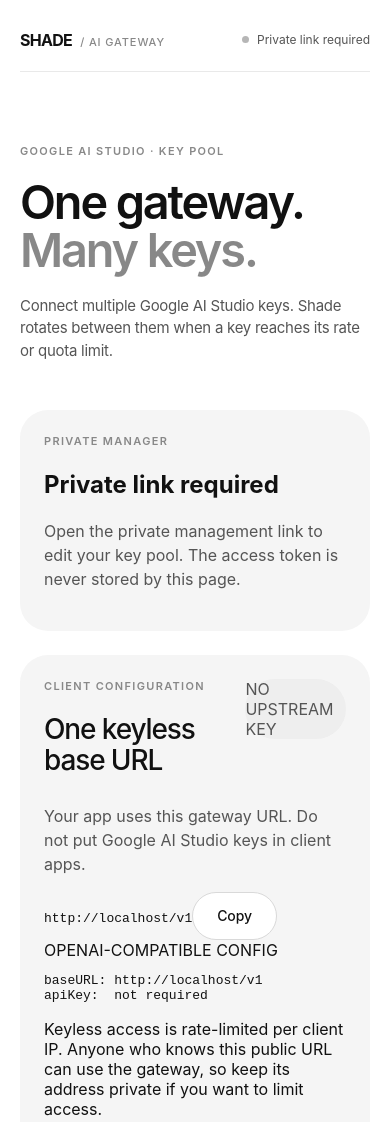
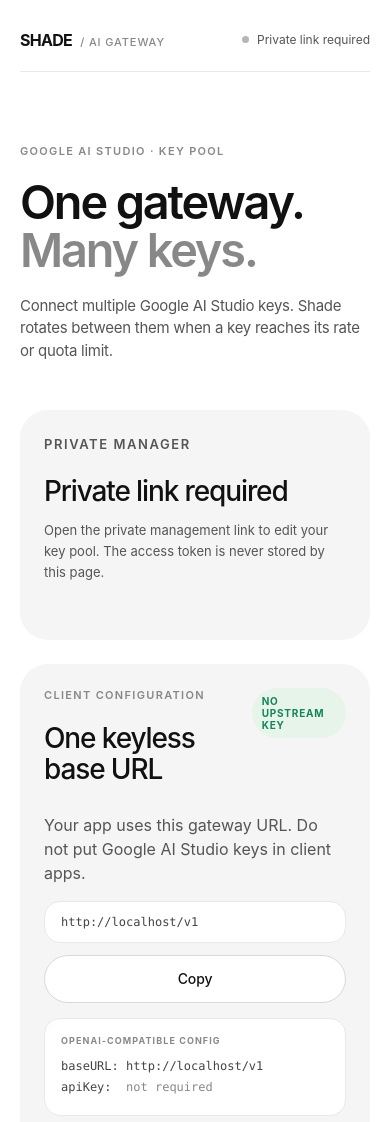
Before and after one commit to shifatmasud/shade-ai-gateway, a website: page dashboard/index.html in a window 390 px wide. Shown: the top 1122 px of the page. Drawn offline with Linux system fonts and the light colour scheme.

Commit message:
Preserve gateway-specific component styling in portfolio system

```diff
--- a/dashboard/styles.css
+++ b/dashboard/styles.css
@@ -1,87 +1,85 @@
 :root {
-  color-scheme: light;
-  font-family: Inter, ui-sans-serif, system-ui, -apple-system, BlinkMacSystemFont, "Segoe UI", sans-serif;
-  color: #111111;
-  background: #ffffff;
-  font-synthesis: none;
-  text-rendering: optimizeLegibility;
-  --surface-1: #ffffff;
-  --surface-2: #f5f5f5;
-  --surface-3: #eeeeee;
-  --content-1: #111111;
-  --content-2: #555555;
-  --content-3: #888888;
-  --accent-surface: #0f0f0f;
-  --success-surface: #e6f4ea;
-  --warning-surface: #fff8e1;
-  --error-surface: #fbeaeb;
-  --focus-surface: #e3f2fd;
-  --active-surface: #f3e5f5;
-  --ink: var(--content-1);
-  --muted: var(--content-2);
-  --soft: var(--surface-2);
-  --line: #e9e9e9;
-  --blue: #315efb;
-  --green: #16845b;
-  --house-ease: cubic-bezier(.19, 1, .22, 1);
+ color-scheme: light; font-family: Inter,ui-sans-serif,system-ui,-apple-system,BlinkMacSystemFont,"Segoe UI",sans-serif;
+ color:#111; background:#fff; font-synthesis:none; text-rendering:optimizeLegibility;
+ --surface-1:#fff; --surface-2:#f5f5f5; --surface-3:#eee;
+ --content-1:#111; --content-2:#555; --content-3:#888;
+ --accent-surface:#0f0f0f; --success-surface:#e6f4ea; --warning-surface:#fff8e1;
+ --error-surface:#fbeaeb; --focus-surface:#e3f2fd; --active-surface:#f3e5f5;
+ --ink:var(--content-1); --muted:var(--content-2); --soft:var(--surface-2);
+ --line:#e9e9e9; --blue:#315efb; --green:#16845b;
+ --house-ease:cubic-bezier(.19,1,.22,1);
 }
-* { box-sizing: border-box; }
-html, body { min-width: 320px; background: var(--surface-1); color: var(--content-1); }
-body { margin: 0; min-height: 100vh; font-synthesis: none; text-rendering: optimizeLegibility; }
-button, input, textarea, select { font: inherit; }
-button { cursor: pointer; }
-.shell { width: min(100% - 80px, 1200px); margin: 0 auto; padding: 32px 0 96px; }
-.topbar { min-height: 48px; display: flex; align-items: center; justify-content: space-between; gap: 20px; padding-bottom: 20px; border-bottom: 1px solid var(--line); }
-.brand { color: var(--content-1); text-decoration: none; font-size: 16px; font-weight: 650; letter-spacing: -.045em; }
-.brand span { color: var(--content-3); font-size: 11px; font-weight: 550; letter-spacing: .08em; margin-left: 5px; }
-.status { display: inline-flex; align-items: center; gap: 8px; color: var(--content-2); font-size: 12px; }
-.status i { width: 7px; height: 7px; display: inline-block; border-radius: 50%; background: #b6b6b6; }
-.status i.good { background: var(--green); }
-.intro { max-width: 880px; padding: 112px 0 80px; }
-.eyebrow { margin: 0 0 20px; color: var(--content-3); font-size: 11px; line-height: 1.4; font-weight: 600; letter-spacing: .12em; }
-.intro h1 { margin: 0; max-width: 900px; font-size: clamp(52px, 7.34vw, 88px); line-height: 1.04; letter-spacing: -.045em; font-weight: 600; }
-.intro h1 span { color: var(--content-3); }
-.lede { max-width: 560px; margin: 28px 0 0; color: var(--content-2); font-size: 16px; line-height: 1.5; letter-spacing: -.018em; }
-.panel { margin: 0 0 24px; padding: 40px; border: 0; border-radius: 40px; background: var(--surface-2); }
-.section-head { display: flex; align-items: flex-end; justify-content: space-between; gap: 20px; margin-bottom: 28px; }
-.section-head h2 { margin: 0; color: var(--content-1); font-size: 32px; line-height: 1.1; font-weight: 550; letter-spacing: -.04em; }
-label { display: block; margin-bottom: 10px; color: var(--content-3); font-size: 11px; font-weight: 600; letter-spacing: .1em; }
-.hint, .empty, .key-meta { color: var(--content-2); line-height: 1.5; }
-.input-row { display: flex; align-items: center; gap: 12px; }
-input, textarea, select { width: 100%; min-width: 0; min-height: 52px; border: 1px solid var(--line); border-radius: 16px; background: var(--surface-1); color: var(--content-1); padding: 0 16px; transition: border-color .25s var(--house-ease), box-shadow .25s var(--house-ease), background .25s var(--house-ease); }
-input::placeholder, textarea::placeholder { color: #a0a0a0; }
-input:focus, textarea:focus, select:focus { outline: none; border-color: var(--blue); box-shadow: 0 0 0 3px var(--focus-surface); }
-button, .button { min-height: 48px; border-radius: 999px; padding: 12px 24px; font: inherit; font-size: 14px; font-weight: 550; letter-spacing: -.01em; transition: color .25s var(--house-ease), background .25s var(--house-ease), border-color .25s var(--house-ease), transform .25s var(--house-ease), box-shadow .25s var(--house-ease); }
-.button.primary, button.button.primary { border: 1px solid var(--accent-surface); background: var(--accent-surface); color: #ffffff; }
-.button.primary:hover, button.button.primary:hover { background: #333333; border-color: #333333; transform: translateY(-1px); }
-.button.secondary, button.button.secondary { border: 1px solid #d9d9d9; background: var(--surface-1); color: var(--content-1); }
-.button.secondary:hover, button.button.secondary:hover { border-color: var(--content-1); background: var(--surface-3); }
-button:focus-visible, .button:focus-visible { outline: 2px solid var(--blue); outline-offset: 3px; }
-.remove { min-height: 36px; padding: 8px 14px; border: 1px solid #e5caca; border-radius: 999px; background: var(--surface-1); color: #9c3434; }
-.remove:hover { background: var(--error-surface); }
-.pill, .count, .key-status { border-radius: 999px; background: var(--surface-3); color: var(--content-2); }
-.key-status.cooldown { background: var(--warning-surface); color: #795300; }
-.message.success { color: var(--green); }
-.message.error { color: #b42318; }
-.divider { height: 1px; margin: 32px 0; background: var(--line); }
-@media (max-width: 1199.98px) {
-  .shell { width: min(100% - 80px, 100%); }
-  .intro { padding: 96px 0 72px; }
-  .panel { padding: 36px; }
+*{box-sizing:border-box}
+html,body{min-width:320px;background:var(--surface-1);color:var(--content-1)}
+body{margin:0;min-height:100vh;font-synthesis:none;text-rendering:optimizeLegibility}
+button,input,textarea,select{font:inherit}
+button{cursor:pointer}
+.shell{width:min(100% - 80px,1200px);margin:0 auto;padding:32px 0 96px}
+.topbar{min-height:48px;display:flex;align-items:center;justify-content:space-between;gap:20px;padding-bottom:20px;border-bottom:1px solid var(--line)}
+.brand{color:var(--content-1);text-decoration:none;font-size:16px;font-weight:650;letter-spacing:-.045em}
+.brand span{color:var(--content-3);font-size:11px;font-weight:550;letter-spacing:.08em;margin-left:5px}
+.status{display:inline-flex;align-items:center;gap:8px;color:var(--content-2);font-size:12px}
+.status i{width:7px;height:7px;display:inline-block;border-radius:50%;background:#b6b6b6}
+.status i.good{background:var(--green)}
+.intro{max-width:880px;padding:112px 0 80px}
+.eyebrow{margin:0 0 20px;color:var(--content-3);font-size:11px;line-height:1.4;font-weight:600;letter-spacing:.12em}
+.intro h1{margin:0;max-width:900px;font-size:clamp(52px,7.34vw,88px);line-height:1.04;letter-spacing:-.045em;font-weight:600}
+.intro h1 span{color:var(--content-3)}
+.lede{max-width:560px;margin:28px 0 0;color:var(--content-2);font-size:16px;line-height:1.5;letter-spacing:-.018em}
+.panel{margin:0 0 24px;padding:40px;border:0;border-radius:40px;background:var(--surface-2)}
+.section-head{display:flex;align-items:flex-end;justify-content:space-between;gap:20px;margin-bottom:28px}
+.section-head h2,.locked h2{margin:0;color:var(--content-1);font-size:32px;line-height:1.1;font-weight:550;letter-spacing:-.04em}
+label{display:block;margin:0 0 10px;color:var(--content-3);font-size:11px;font-weight:600;letter-spacing:.1em}
+.hint,.empty,.key-meta{color:var(--content-2);line-height:1.5}
+.input-row,.copy-row{display:flex;align-items:center;gap:12px}
+input,textarea,select{width:100%;min-width:0;min-height:52px;padding:0 16px;border:1px solid var(--line);border-radius:16px;background:var(--surface-1);color:var(--content-1);font-size:14px;transition:border-color .25s var(--house-ease),box-shadow .25s var(--house-ease),background .25s var(--house-ease)}
+input::placeholder,textarea::placeholder{color:#a0a0a0}
+input:focus,textarea:focus,select:focus{outline:none;border-color:var(--blue);box-shadow:0 0 0 3px var(--focus-surface)}
+button,.button{min-height:48px;border-radius:999px;padding:12px 24px;font:inherit;font-size:14px;font-weight:550;letter-spacing:-.01em;transition:color .25s var(--house-ease),background .25s var(--house-ease),border-color .25s var(--house-ease),transform .25s var(--house-ease),box-shadow .25s var(--house-ease)}
+.button.primary,button.button.primary{border:1px solid var(--accent-surface);background:var(--accent-surface);color:#fff}
+.button.primary:hover,button.button.primary:hover{background:#333;border-color:#333;transform:translateY(-1px)}
+.button.secondary,button.button.secondary{border:1px solid #d9d9d9;background:var(--surface-1);color:var(--content-1)}
+.button.secondary:hover,button.button.secondary:hover{border-color:var(--content-1);background:var(--surface-3)}
+button:focus-visible,.button:focus-visible{outline:2px solid var(--blue);outline-offset:3px}
+button:disabled,.button:disabled{opacity:.5;cursor:wait;transform:none}
+.remove{min-height:36px;padding:8px 14px;border:1px solid #e5caca;border-radius:999px;background:var(--surface-1);color:#9c3434;font-size:12px}
+.remove:hover{background:var(--error-surface)}
+.pill,.count,.key-status{border-radius:999px;background:var(--surface-3);color:var(--content-2);padding:7px 10px;font-size:10px;font-weight:650;letter-spacing:.08em}
+.pill.green{background:var(--success-surface);color:var(--green)}
+.key-status.cooldown{background:var(--warning-surface);color:#795300}
+.divider{height:1px;margin:32px 0;background:var(--line)}
+.keys{display:grid;gap:8px}
+.key-row{display:flex;align-items:center;justify-content:space-between;gap:16px;padding:15px 0;border-bottom:1px solid var(--line)}
+.key-name{color:var(--content-1);font-size:13px;font-weight:600}
+.key-meta{margin-top:5px;color:var(--content-3);font-size:11px}
+.key-actions{display:flex;align-items:center;gap:12px}
+.empty{padding:20px;text-align:center;border:1px dashed #d8d8d8;border-radius:16px;font-size:12px}
+.add-key{margin-top:24px}
+.message{min-height:18px;margin:14px 0 0;color:var(--content-2);font-size:12px}
+.message.error{color:#b42318}.message.success{color:var(--green)}
+.locked{background:var(--surface-2)}
+.locked p{color:var(--content-2);font-size:13px;line-height:1.65}
+.client-panel{background:var(--surface-2)}
+.copy-row code{flex:1;min-width:0;overflow:hidden;text-overflow:ellipsis;white-space:nowrap;padding:13px 16px;border:1px solid var(--line);border-radius:16px;background:var(--surface-1);color:#444;font-size:12px}
+.code-sample{margin-top:15px;padding:16px;border:1px solid var(--line);border-radius:16px;background:var(--surface-1)}
+.sample-label{color:var(--content-3);font-size:9px;letter-spacing:.12em;font-weight:650}
+.code-sample pre,pre{overflow:auto;margin:10px 0 0;padding:0;border:0;background:transparent;color:#444;font:12px/1.8 "SFMono-Regular",Consolas,"Liberation Mono",monospace;white-space:pre-wrap}
+code,pre{font-family:"SFMono-Regular",Consolas,"Liberation Mono",monospace}
+.muted{color:var(--content-3)}
+.small-note{margin:13px 0 0;color:var(--content-3);font-size:11px;line-height:1.5}
+a{color:inherit}
+[hidden]{display:none!important}
+footer{padding:22px 0 0;color:#999;text-align:center;font-size:9px;letter-spacing:.13em}
+footer span{padding:0 7px;color:#ccc}
+@media(max-width:1199.98px){.shell{width:min(100% - 80px,100%)}.intro{padding:96px 0 72px}.panel{padding:36px}}
+@media(max-width:809.98px){
+ .shell{width:min(100% - 40px,100%);padding-top:24px;padding-bottom:64px}
+ .topbar{padding-bottom:16px}.intro{padding:72px 0 48px}
+ .intro h1{font-size:clamp(44px,12vw,64px);line-height:1.02}
+ .lede{margin-top:20px;font-size:15px}
+ .panel{padding:24px;border-radius:28px}
+ .section-head{align-items:flex-start}.section-head h2,.locked h2{font-size:28px}
+ .input-row,.copy-row{flex-direction:column;align-items:stretch}
+ .input-row input,.input-row button,.copy-row button{width:100%}
+ .key-row{align-items:flex-start}
 }
-@media (max-width: 809.98px) {
-  .shell { width: min(100% - 40px, 100%); padding-top: 24px; padding-bottom: 64px; }
-  .topbar { padding-bottom: 16px; }
-  .intro { padding: 72px 0 48px; }
-  .intro h1 { font-size: clamp(44px, 12vw, 64px); line-height: 1.02; }
-  .lede { margin-top: 20px; font-size: 15px; }
-  .panel { padding: 24px; border-radius: 28px; }
-  .section-head { align-items: flex-start; }
-  .section-head h2 { font-size: 28px; }
-  .input-row { flex-direction: column; align-items: stretch; }
-  .input-row input, .input-row button { width: 100%; }
-  button, .button { min-height: 48px; }
-}
-@media (prefers-reduced-motion: reduce) {
-  *, *::before, *::after { scroll-behavior: auto !important; transition-duration: .01ms !important; animation-duration: .01ms !important; animation-iteration-count: 1 !important; }
-}
```
